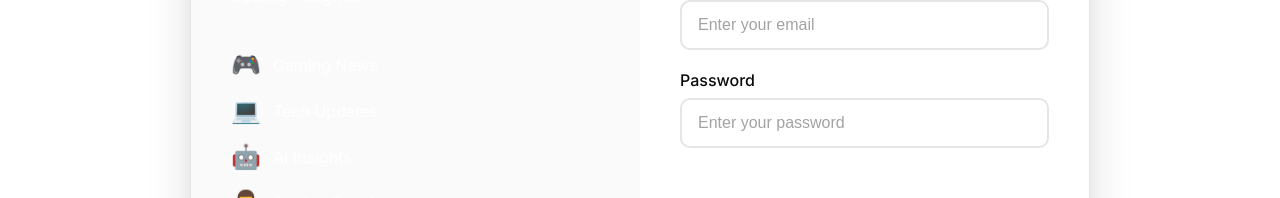
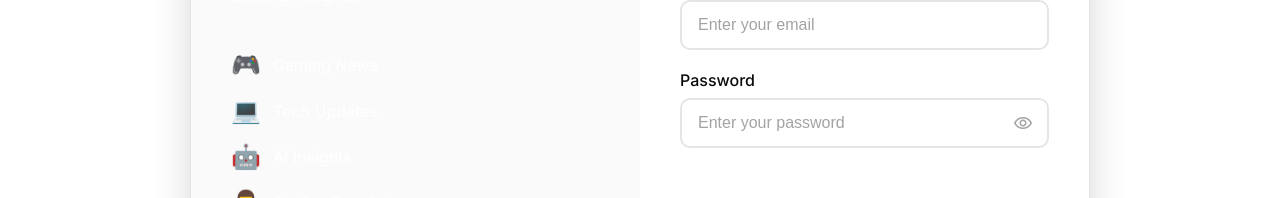
Before and after one commit to eniola256/Blog, a React (Vite) app: page /login in a window 1280 px wide. Shown: the part 423-621 px from the top of the page. Built offline with nearby package versions, Linux system fonts and the light colour scheme.

Commit message:
fixed the text writing problem

```diff
--- a/src/components/RichTextEditor.jsx
+++ b/src/components/RichTextEditor.jsx
@@ -30,8 +30,7 @@ export default function RichTextEditor({ value, onChange, placeholder }) {
 
   // Insert heading
   const insertHeading = (level) => {
-    const heading = `<h${level}>Heading ${level}</h${level}><p></p>`;
-    format("insertHTML", heading);
+    format("formatBlock", `<h${level}>`);
   };
 
   // Insert image
--- a/src/pages/Login.css
+++ b/src/pages/Login.css
@@ -135,6 +135,46 @@
   transition: border-color 0.2s;
 }
 
+.password-field {
+  position: relative;
+  display: flex;
+  align-items: center;
+}
+
+.password-field input {
+  padding-right: 52px;
+}
+
+.password-toggle {
+  position: absolute;
+  right: 10px;
+  top: 50%;
+  transform: translateY(-50%);
+  background: transparent;
+  border: none;
+  color: var(--foreground-muted);
+  cursor: pointer;
+  padding: 6px;
+  display: flex;
+  align-items: center;
+  justify-content: center;
+}
+
+.password-toggle:hover {
+  color: var(--foreground);
+}
+
+.password-toggle:focus-visible {
+  outline: 2px solid var(--primary-color);
+  outline-offset: 2px;
+  border-radius: 10px;
+}
+
+.password-toggle .material-symbols-outlined {
+  font-size: 20px;
+  line-height: 1;
+}
+
 .form-group input:focus {
   outline: none;
   border-color: var(--primary-color);
--- a/src/pages/login.jsx
+++ b/src/pages/login.jsx
@@ -4,6 +4,46 @@ import { useAuth } from "../contexts/AuthContext";
 import "./Login.css";
 
 const API = import.meta.env.VITE_API_URL;
+
+function PasswordField({
+  id,
+  label,
+  value,
+  onChange,
+  placeholder,
+  show,
+  onToggleVisibility,
+  toggleLabel = "password",
+  ...inputProps
+}) {
+  return (
+    <div className="form-group">
+      <label htmlFor={id}>{label}</label>
+      <div className="password-field">
+        <input
+          id={id}
+          type={show ? "text" : "password"}
+          value={value}
+          onChange={onChange}
+          placeholder={placeholder}
+          {...inputProps}
+        />
+        <button
+          type="button"
+          className="password-toggle"
+          onClick={onToggleVisibility}
+          aria-label={show ? `Hide ${toggleLabel}` : `Show ${toggleLabel}`}
+          aria-pressed={show}
+          title={show ? `Hide ${toggleLabel}` : `Show ${toggleLabel}`}
+        >
+          <span className="material-symbols-outlined" aria-hidden="true">
+            {show ? "visibility_off" : "visibility"}
+          </span>
+        </button>
+      </div>
+    </div>
+  );
+}
 
 export default function Login() {
   const { login } = useAuth();
@@ -17,6 +57,8 @@ export default function Login() {
   const [password, setPassword] = useState("");
   const [name, setName] = useState("");
   const [confirmPassword, setConfirmPassword] = useState("");
+  const [showPassword, setShowPassword] = useState(false);
+  const [showConfirmPassword, setShowConfirmPassword] = useState(false);
   const [loading, setLoading] = useState(false);
   const [error, setError] = useState(null);
   const [success, setSuccess] = useState(null);
@@ -26,6 +68,8 @@ export default function Login() {
     setPassword("");
     setName("");
     setConfirmPassword("");
+    setShowPassword(false);
+    setShowConfirmPassword(false);
     setError(null);
     setSuccess(null);
   };
@@ -107,6 +151,8 @@ export default function Login() {
       setIsSignUp(false);
       setPassword("");
       setConfirmPassword("");
+      setShowPassword(false);
+      setShowConfirmPassword(false);
       setName("");
     } catch (err) {
       setError(err.message);
@@ -178,20 +224,21 @@ export default function Login() {
                   onChange={(e) => setEmail(e.target.value)}
                   placeholder="Enter your email"
                   required
+                  autoComplete="email"
                 />
               </div>
 
-              <div className="form-group">
-                <label htmlFor="password">Password</label>
-                <input
+              <PasswordField
                 id="password"
-                  type="password"
+                label="Password"
                 value={password}
                 onChange={(e) => setPassword(e.target.value)}
                 placeholder="Enter your password"
+                show={showPassword}
+                onToggleVisibility={() => setShowPassword((prev) => !prev)}
                 required
+                autoComplete="current-password"
               />
-              </div>
 
               <button type="submit" className="auth-submit" disabled={loading}>
                 {loading ? "Signing in..." : "Sign In"}
@@ -219,6 +266,7 @@ export default function Login() {
                   onChange={(e) => setName(e.target.value)}
                   placeholder="Enter your full name"
                   required
+                  autoComplete="name"
                 />
               </div>
 
@@ -231,33 +279,35 @@ export default function Login() {
                   onChange={(e) => setEmail(e.target.value)}
                   placeholder="Enter your email"
                   required
+                  autoComplete="email"
                 />
               </div>
 
-              <div className="form-group">
-                <label htmlFor="signup-password">Password</label>
-                <input
+              <PasswordField
                 id="signup-password"
-                  type="password"
+                label="Password"
                 value={password}
                 onChange={(e) => setPassword(e.target.value)}
                 placeholder="Create a password (min 6 characters)"
+                show={showPassword}
+                onToggleVisibility={() => setShowPassword((prev) => !prev)}
                 required
                 minLength={6}
+                autoComplete="new-password"
               />
-              </div>
 
-              <div className="form-group">
-                <label htmlFor="confirm-password">Confirm Password</label>
-                <input
+              <PasswordField
                 id="confirm-password"
-                  type="password"
+                label="Confirm Password"
                 value={confirmPassword}
                 onChange={(e) => setConfirmPassword(e.target.value)}
                 placeholder="Confirm your password"
+                show={showConfirmPassword}
+                onToggleVisibility={() => setShowConfirmPassword((prev) => !prev)}
+                toggleLabel="confirm password"
                 required
+                autoComplete="new-password"
               />
-              </div>
 
               <button type="submit" className="auth-submit" disabled={loading}>
                 {loading ? "Creating account..." : "Sign Up"}
```
Also changed, not shown: 1 other file (tests, documents, lock files or other folders). Lines whose indentation alone changed are shown as unchanged.
